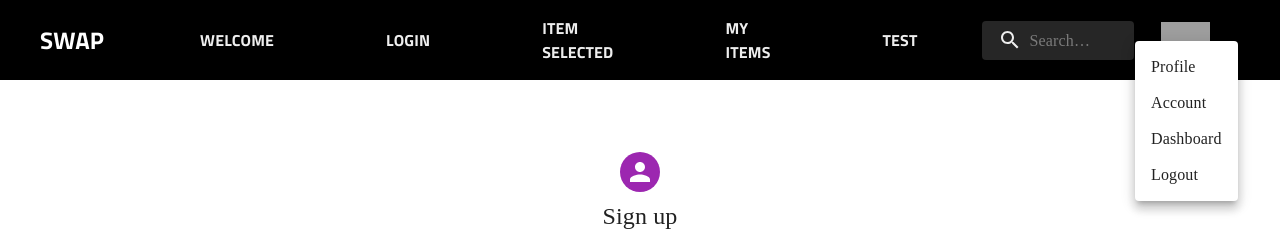
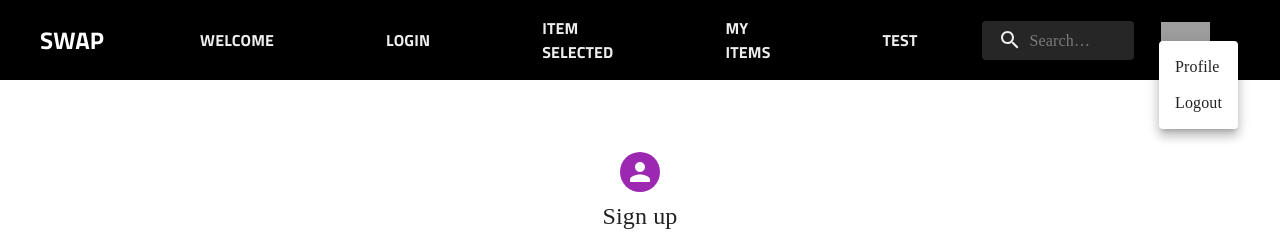
Before and after one commit to acheredn/alta, a React (Create React App) app: page /sign-up in a window 1280 px wide. Both pictures are taken after a click on the button 1185 px from the left and 39 px from the top of the page. Shown: the top 251 px of the page. Built offline with nearby package versions, Linux system fonts and the light colour scheme; no server answers; grey boxes are pictures that could not be loaded.

Commit message:
logout function in navbar works for navbar.js

```diff
--- a/src/components/Navbar/NavBar.js
+++ b/src/components/Navbar/NavBar.js
@@ -13,12 +13,6 @@ import SearchIcon from '@mui/icons-material/Search';
 import InputBase from '@mui/material/InputBase';
 import { useAuthState } from 'react-firebase-hooks/auth';
 
-
-
-
-const settings = ['Profile', 'Account', 'Dashboard', 'Logout']; // change these as needed
-
-const actions = ['Profile', 'a', 'b', logout]
 
 function Navbar() {
 
@@ -169,11 +163,12 @@ function Navbar() {
 					open={Boolean(anchorElUser)}
 					onClose={handleCloseUserMenu}
 				>
-					{settings.map((setting, index) => (
-						<MenuItem key={setting} onClick={handleCloseUserMenu}>
-							<Typography textAlign="center">{setting}</Typography>
-						</MenuItem>
-					))}
+					<MenuItem>
+						Profile
+					</MenuItem>
+					<MenuItem onClick={logout}>
+						Logout
+					</MenuItem>
 				</Menu>
 			</nav>
 		</header>
```
Also changed, not shown: 1 other file (tests, documents, lock files or other folders).
